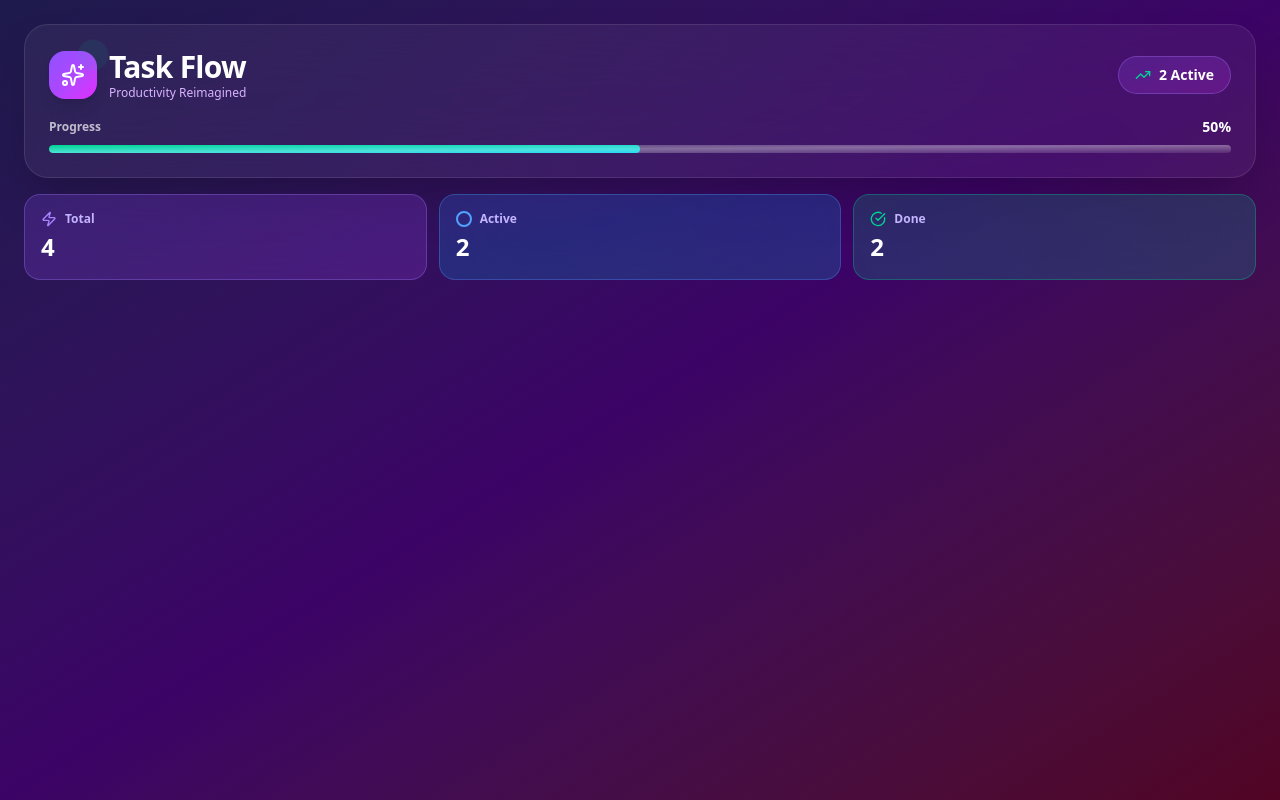
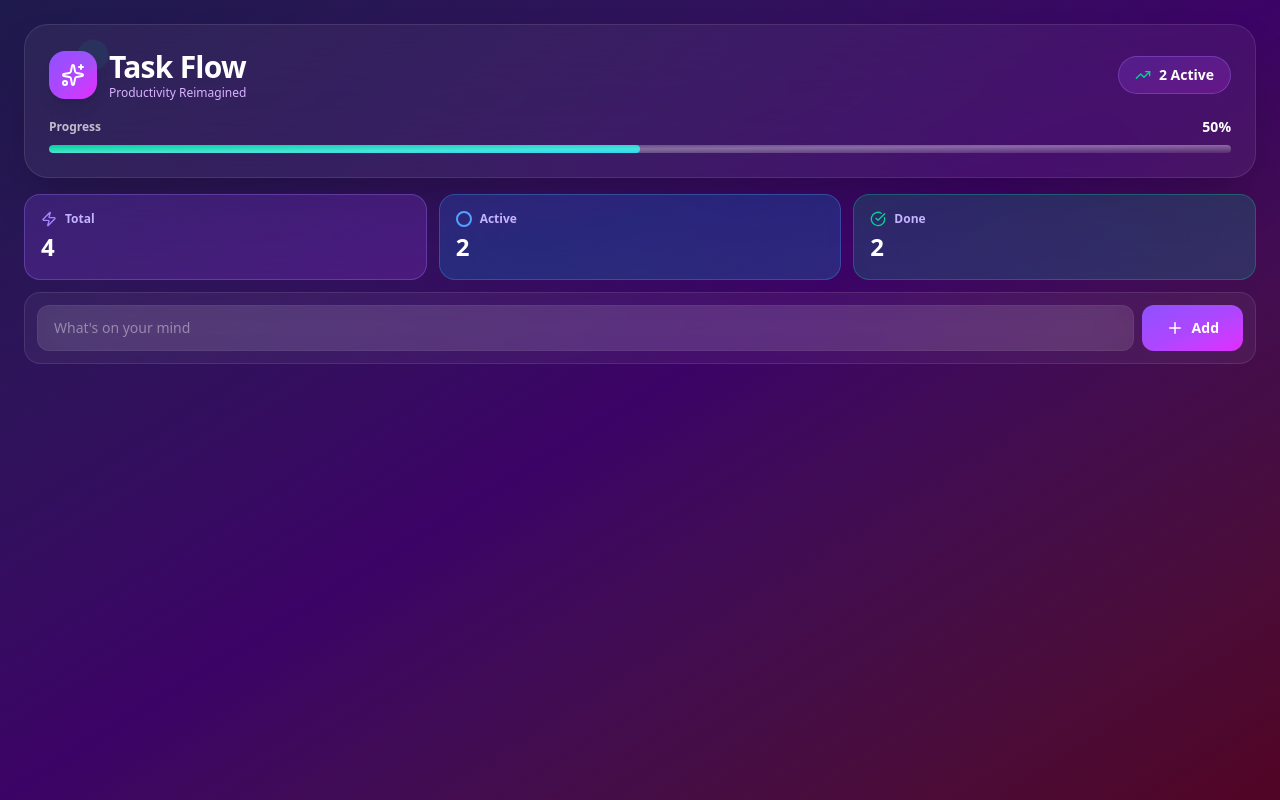
Before and after one commit to Prince-mnpp/react-TaskFlow-App, a React app: page / in a window 1280 px wide. Built offline with nearby package versions, Linux system fonts and the light colour scheme; the HTML template or start-up script is replaced by a standard one.

Commit message:
input field created

```diff
--- a/src/components/Input.jsx
+++ b/src/components/Input.jsx
@@ -1,9 +1,28 @@
+import { Plus } from 'lucide-react';
 import React from 'react'
 
 const Input = () => {
+  let value;
+  let onChange;
+  let onAdd;
+  let onKeyPress;
+
   return (
-    <div>
+    <div className='backdrop-blur-2xl bg-white/5 rounded-2xl border border-white/10 p-3 mb-4 shadow-2xl; hover:bg-white/10 transition-all duration-300 my-3'>
 
+      <div className='flex gap-2'>
+        <input type="text"
+        value={value}
+        onChange={onChange}
+        onKeyDown={onKeyPress}
+        placeholder="What's on your mind"
+        className='flex-1 px-4 py-3 bg-white/10 text-white placeholder-white/40 rounded-xl focus:outline-none focus:ring-2 focus:ring-violet-500/50 font-medium text-sm border border-white/5 backdrop-blur-xl transition-all'/>
+
+        <button onClick={onAdd} className='px-6 py-3 bg-linear-to-br from-violet-500 via-purple-500 to-fuchsia-500 text-white rounded-xl hover:shadow-lg hover:shadow-purple-500/50 transition-all duration-300 flex items-center justify-center gap-2 font-bold text-sm hover:scale-105 active:scale-105'>
+          <Plus size={18}/>
+          Add
+        </button>
+      </div>
     </div>
   )
 }
```
